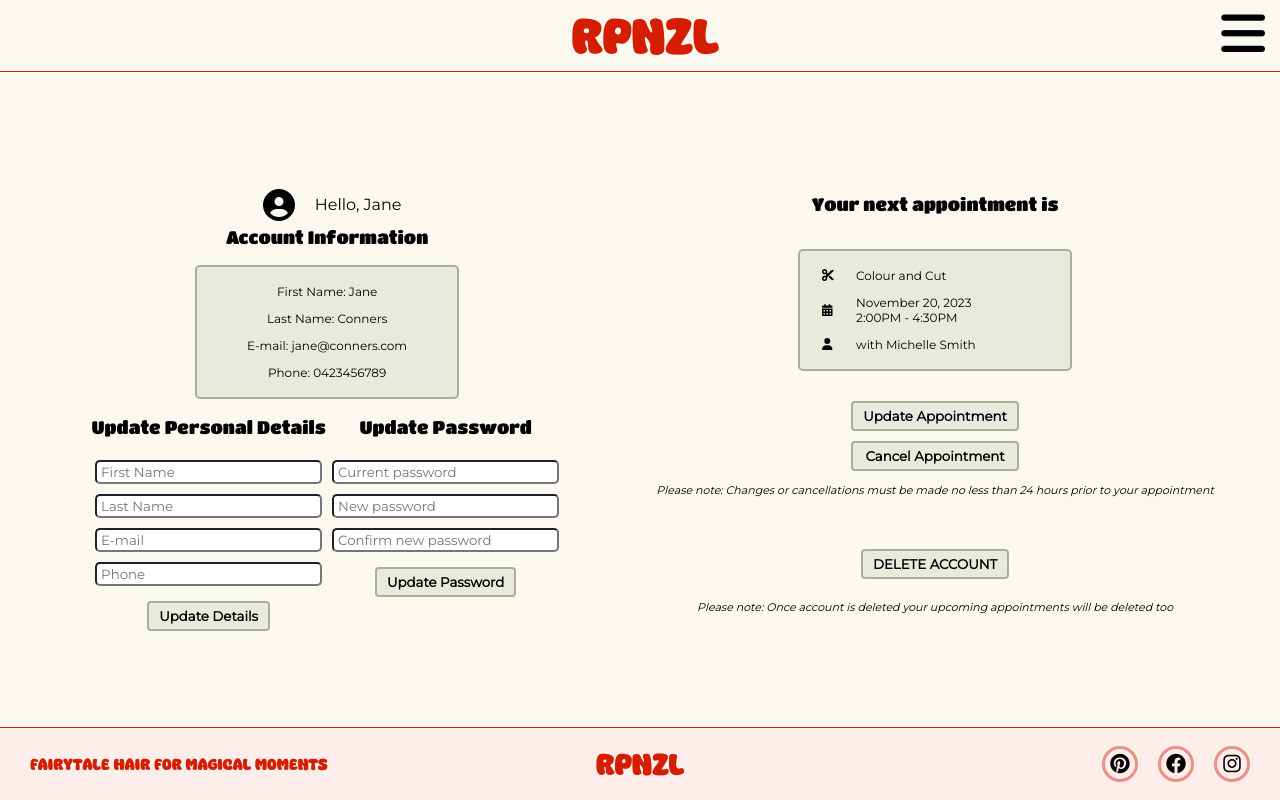
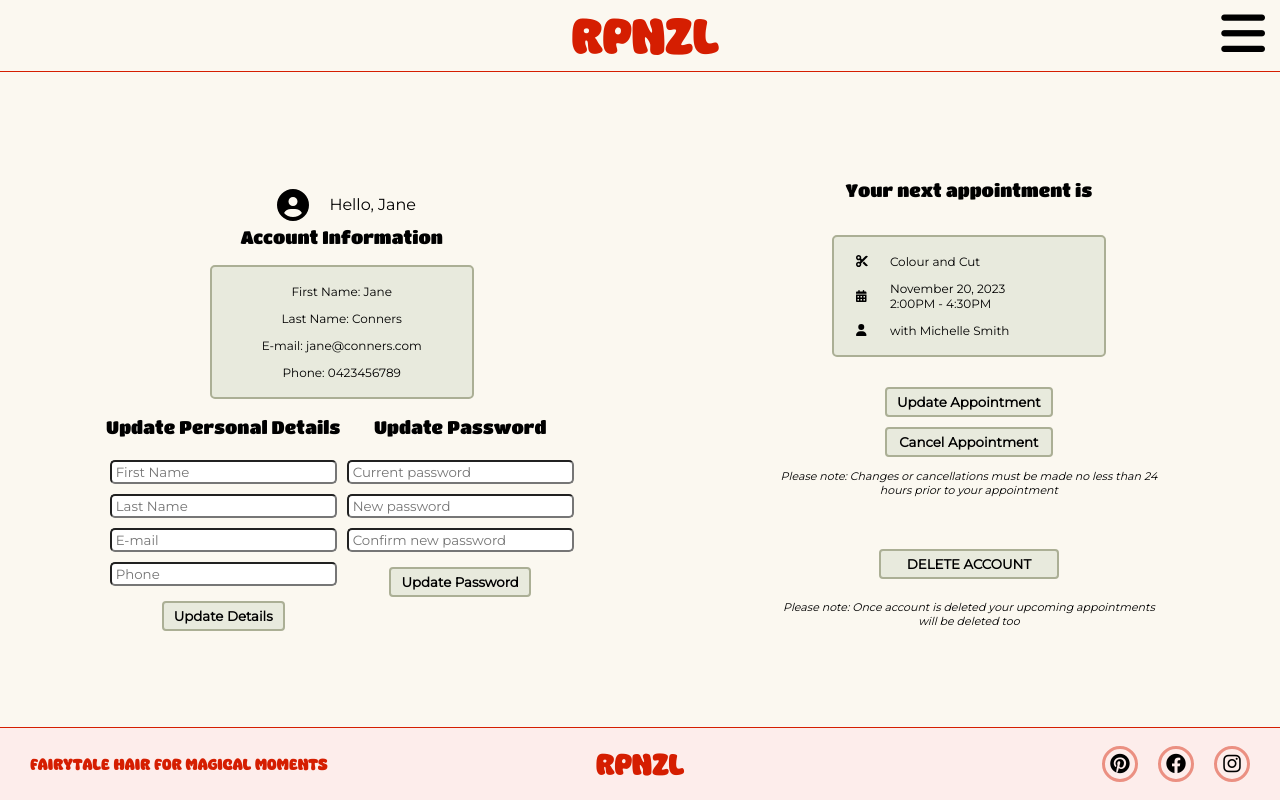
Before and after one commit to CA-RPNZL/rpnzl-client, a React (Create React App) app: page /userportal in a window 1280 px wide. Built offline with nearby package versions, Linux system fonts and the light colour scheme.

Commit message:
fix: css fix for overflowing <p> tag

```diff
--- a/src/styling/PortalAppointments.css
+++ b/src/styling/PortalAppointments.css
@@ -2,6 +2,7 @@
   display: flex;
   flex-direction: column;
   align-items: center;
+  flex-wrap: wrap;
   font-family: "Montserrat", sans-serif;
 }
 #portalApptsDiv #yourNextApptIs {
@@ -42,4 +43,5 @@
   margin: 12px 40px;
   font-size: 11px;
   font-style: italic;
+  max-width: 30vw;
 }/*# sourceMappingURL=PortalAppointments.css.map */
--- a/src/styling/PortalAppointments.scss
+++ b/src/styling/PortalAppointments.scss
@@ -4,6 +4,7 @@
     display: flex;
     flex-direction: column;
     align-items: center;
+    flex-wrap: wrap;
     font-family: 'Montserrat', sans-serif;
     #yourNextApptIs {
         font-family: 'Titan One', sans-serif;
@@ -46,5 +47,6 @@
         margin: 12px 40px;
         font-size: 11px;
         font-style: italic;
+        max-width: 30vw;
     }
 }
--- a/src/styling/UserPortal.css
+++ b/src/styling/UserPortal.css
@@ -1,13 +1,17 @@
 #userPortalOuterDiv {
   background-color: #FBF8F0;
   display: flex;
-  justify-content: flex-start;
+  justify-content: center;
   align-items: center;
   flex-grow: 2;
 }
 
 #deleteAccountDiv {
   font-family: "Montserrat", sans-serif;
+  display: flex;
+  justify-content: center;
+  align-items: center;
+  flex-direction: column;
 }
 #deleteAccountDiv Button {
   background-color: #E8EADD;
@@ -17,11 +21,13 @@
   font-weight: bolder;
   padding: 5px 10px;
   font-family: "Montserrat", sans-serif;
+  width: 180px;
 }
 #deleteAccountDiv p {
   font-size: 11px;
   font-style: italic;
   padding: 10px 20px;
+  max-width: 30vw;
 }
 
 @media screen and (min-width: 1024px) {
@@ -31,8 +37,8 @@
     flex-wrap: wrap;
     justify-content: center;
     align-items: center;
-    padding-left: 5vw;
-    flex: 1;
+    padding-left: 2vw;
+    flex: 2;
     width: 45vw;
     height: 500px;
   }
--- a/src/styling/UserPortal.scss
+++ b/src/styling/UserPortal.scss
@@ -3,13 +3,17 @@
 #userPortalOuterDiv {
     background-color: $offwhite;
     display: flex;
-    justify-content: flex-start;
+    justify-content: center;
     align-items: center;
     flex-grow: 2;
 
 }
 #deleteAccountDiv {
     font-family: 'Montserrat', sans-serif;
+    display: flex;
+    justify-content: center;
+    align-items: center;
+    flex-direction: column;
     Button {
         background-color: $light-green;
         border: 2px solid $dark-green;
@@ -18,11 +22,13 @@
         font-weight: bolder;
         padding: 5px 10px;
         font-family: 'Montserrat', sans-serif;
+        width: 180px;
     }
     p {
         font-size: 11px;
         font-style: italic;
         padding: 10px 20px;
+        max-width: 30vw;
     }
 }
 
@@ -33,8 +39,8 @@
         flex-wrap: wrap;
         justify-content: center;
         align-items: center;
-        padding-left: 5vw;
-        flex: 1;
+        padding-left: 2vw;
+        flex: 2;
         width: 45vw;
         height: 500px;
 
```
Also changed, not shown: 2 other files (tests, documents, lock files or other folders).
